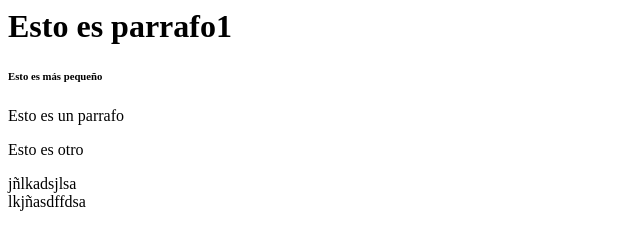
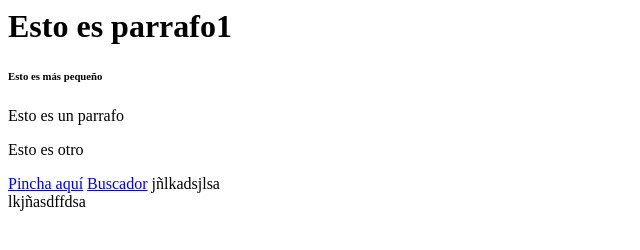
Before and after one commit to profeInformatica101/endes, a plain HTML site: page index.html in a window 1280 px wide. Shown: the whole page, without its empty margins (0-640 px from the left). Drawn offline with Linux system fonts and the light colour scheme.

Commit message:
Update index.html

```diff
--- a/index.html
+++ b/index.html
@@ -5,7 +5,8 @@
     <h6>Esto es más pequeño</h6>
     <p>Esto es un parrafo</p>
     <p> Esto es otro</p>
-
+  <a href="folder/hola.html" >Pincha aquí</a>
+    <a href="https://www.google.es" >Buscador</a>
     jñlkadsjlsa<br>lkjñasdffdsa
   </body>
 </html>
```
